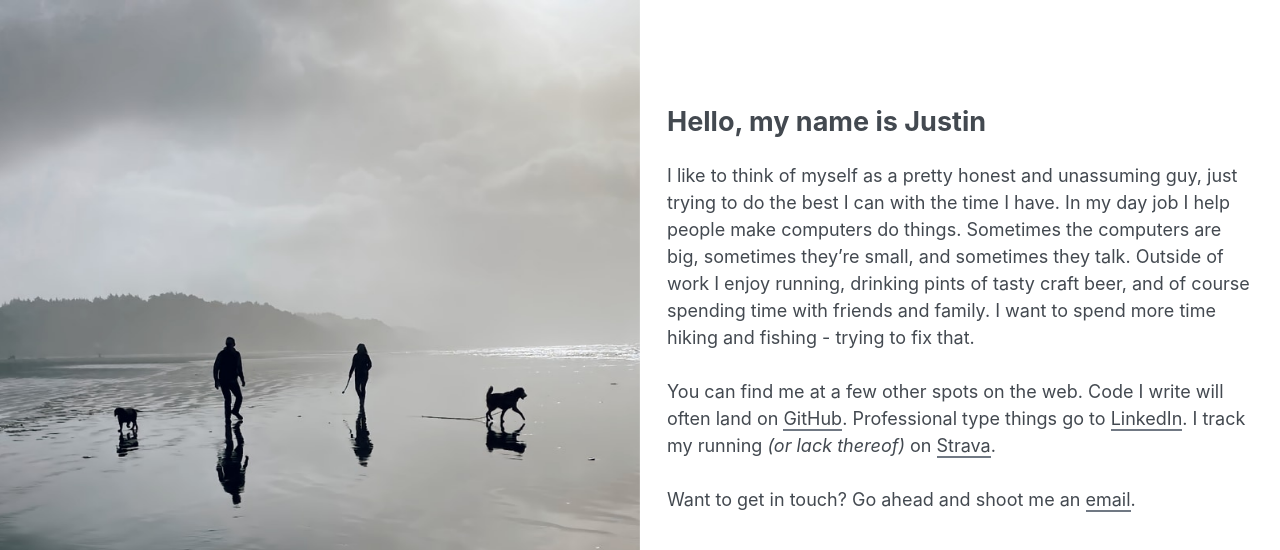
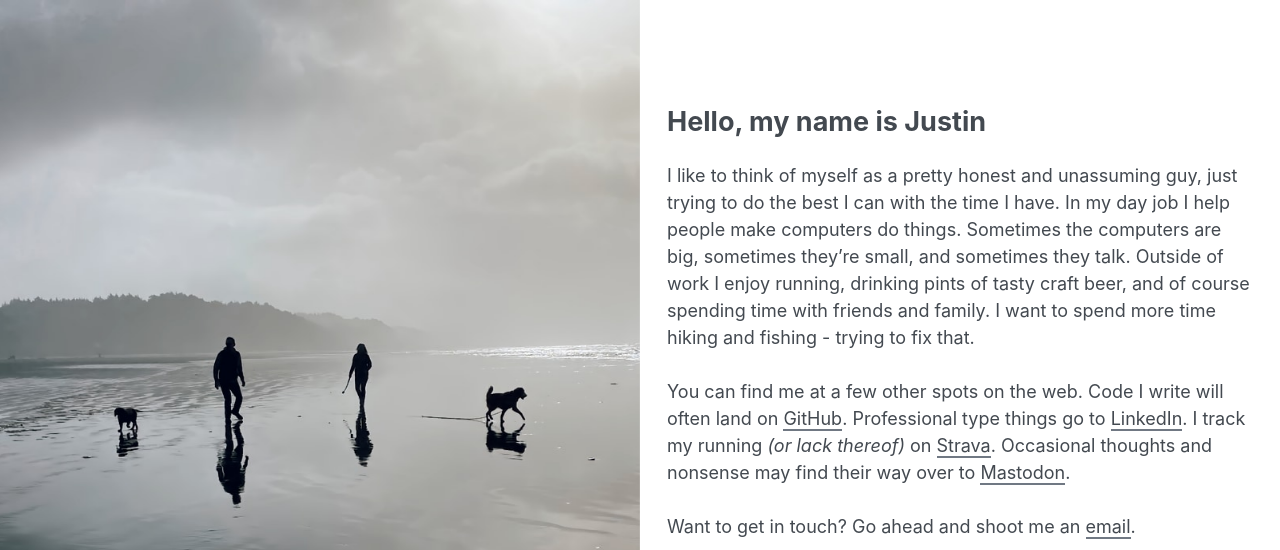
Before and after one commit to justinpecott/justinpecott.github.io, a plain HTML site: page index.html in a window 1280 px wide. Shown: the top 550 px of the page. Drawn offline with Linux system fonts and the light colour scheme.

Commit message:
Mastadon

```diff
--- a/index.html
+++ b/index.html
@@ -16,6 +16,7 @@
     <link rel="me" href="https://www.strava.com/athletes/justinpecott" />
     <link rel="me" href="https://twitter.com/justinpecott" />
     <link rel="me" href="https://www.linkedin.com/in/justinpecott" />
+    <link rel="me" href="https://hachyderm.io/@justinpecott" />
 
     <link rel="apple-touch-icon" sizes="180x180" href="/favicon-180x180.png" />
     <link rel="icon" sizes="16x16" href="/favicon-16x16.png" />
@@ -46,6 +47,8 @@
             <a href="https://www.linkedin.com/in/justinpecott/">LinkedIn</a>. I
             track my running <em>(or lack thereof)</em> on
             <a href="https://www.strava.com/athletes/justinpecott">Strava</a>.
+            Occasional thoughts and nonsense may find their way over to
+            <a rel="me" href="https://hachyderm.io/@justinpecott">Mastodon</a>.
           </p>
 
           <p>
```
Also changed, not shown: .nova/Configuration.json.
